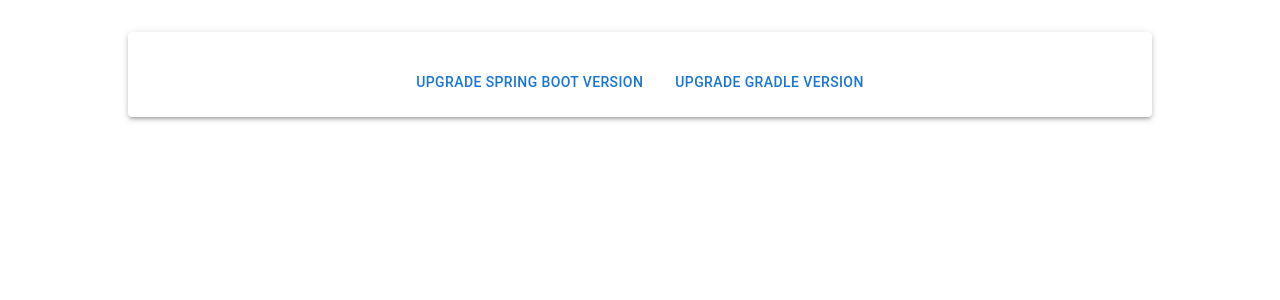
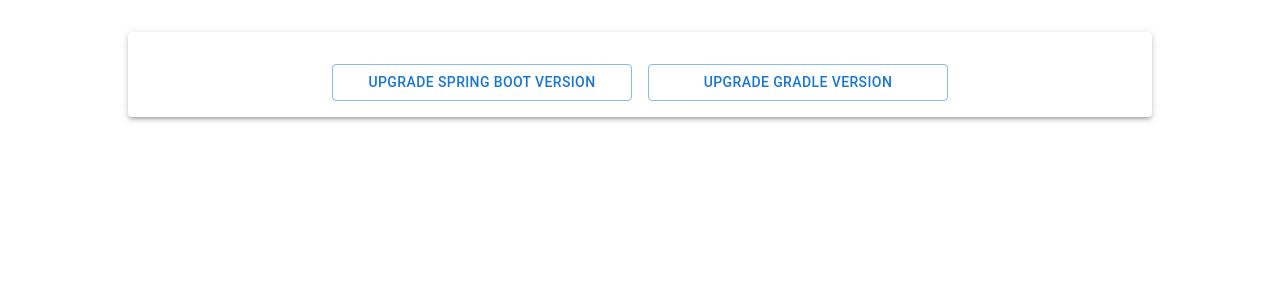
Before and after one commit to FINTLabs/fint-core-consumer-manager-frontend, a Next.js app: page / in a window 1280 px wide. Shown: the top 300 px of the page. Built offline with nearby package versions, Linux system fonts and the light colour scheme.

Commit message:
add styling to button

```diff
--- a/src/components/buttons/UpgradeButton.jsx
+++ b/src/components/buttons/UpgradeButton.jsx
@@ -1,10 +1,11 @@
 import { Button, Tooltip } from "@mui/material";
-import WarningIcon from '@mui/icons-material/Warning'; // Triangle icon
+import WarningIcon from '@mui/icons-material/Warning';
 import KeyboardArrowRightIcon from '@mui/icons-material/KeyboardArrowRight';
 
 export default function UpgradeButton({type, data, latestVersion}) {
     const allDataSameVersion = new Set(Object.values(data)).size === 1;
     const allDataUpToDate = Object.values(data).every(version => version === latestVersion);
+    const maxVersion = Math.max(...Object.values(data).map(Number));
 
     const handleUpdate = () => {
         console.log("Updating to the latest version...");
@@ -24,7 +25,7 @@
                 {Object.entries(data).map(([key, value]) => (
                     <div key={key}>
                         {key}: {value}
-                        {value !== latestVersion && <WarningIcon style={{ color: 'orange', fontSize: 'small' }} />}
+                        {Number(value) < maxVersion && <WarningIcon style={{ color: 'orange', fontSize: 'small' }} />}
                     </div>
                 ))}
             </div>
@@ -37,6 +38,8 @@
                 onClick={!allDataUpToDate ? handleUpdate : undefined}
                 disabled={allDataUpToDate}
                 startIcon={!allDataSameVersion && !allDataUpToDate ? <WarningIcon style={{ color: 'orange' }} /> : null}
+                variant="outlined"
+                sx={{width: "300px"}}
             >
                 {allDataUpToDate ? `Latest ${type} Version` : `Upgrade ${type} Version`}
             </Button>
```
